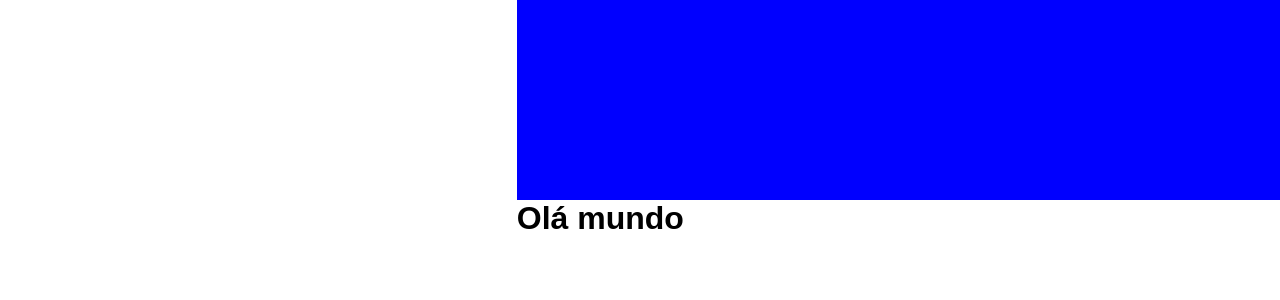
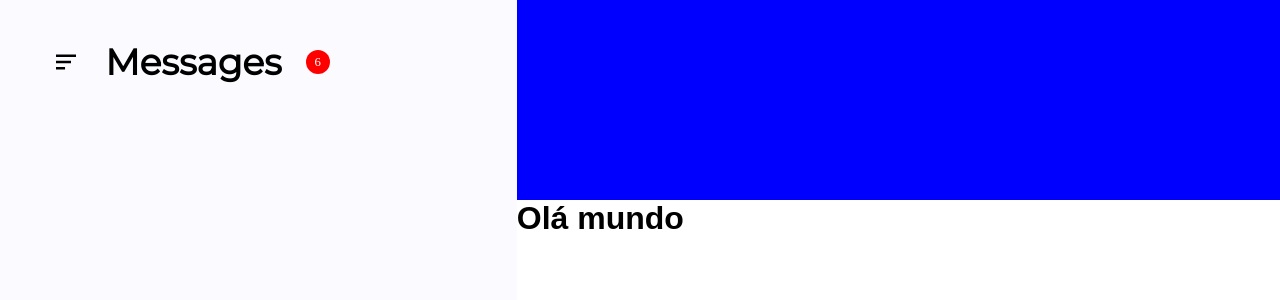
Before and after one commit to MatheusGomesRocha/chat-next, a Next.js app: page / in a window 1280 px wide. Shown: the top 300 px of the page. Built offline with nearby package versions, Linux system fonts and the light colour scheme.

Commit message:
Criando file _document para importar font MontSerrat + fazendo Header do Chats Component

```diff
--- a/package.json
+++ b/package.json
@@ -13,6 +13,7 @@
     "next": "10.2.3",
     "react": "17.0.2",
     "react-dom": "17.0.2",
+    "react-icons": "^4.2.0",
     "sass": "^1.34.1",
     "typescript": "^4.3.2"
   }
--- a/src/components/Chats/index.tsx
+++ b/src/components/Chats/index.tsx
@@ -1,10 +1,17 @@
 import styles from './styles.module.scss';
+import { BiMenuAltLeft } from 'react-icons/bi';
 
 export default function Chats() {
     return(
         <div className={styles.container}>
             <div className={styles.header}>
+                <BiMenuAltLeft color="#000" size={30} />
 
+                <h2>Messages</h2>
+
+                <div className={styles.messageNotRead}>
+                    <span>6</span>
+                </div>
             </div>
         </div>
     )
--- a/src/components/Chats/styles.module.scss
+++ b/src/components/Chats/styles.module.scss
@@ -1,4 +1,37 @@
 .container {
   width: 32.3rem;
   height: 100vh;
+  padding: 0 3.2rem;
+  background-color: #fbfaff;
+
+  .header {
+    display: flex;
+    flex-direction: row;
+    align-items: center;
+    margin-top: 2.5rem;
+    width: auto;
+
+    h2 {
+      font-size: 2.25rem;
+      margin-left: 1.5rem;
+      font-family: "Montserrat", sans-serif;
+      font-weight: bold;
+    }
+
+    .messageNotRead {
+      background-color: var(--red);
+      display: flex;
+      align-items: center;
+      justify-content: center;
+      width: 1.5rem;
+      height: 1.5rem;
+      border-radius: 20px;
+      margin-left: 1.5rem;
+
+      span {
+        color: var(--white);
+        font-size: 0.8rem;
+      }
+    }
+  }
 }
--- /dev/null
+++ b/src/pages/_document.tsx
@@ -0,0 +1,21 @@
+import Document, { Html, Head, Main, NextScript } from 'next/document';
+
+export default class MyDocument extends Document {
+    render() {
+        return(
+            <Html>
+                <Head>
+                    <link rel="preconnect" href="https://fonts.gstatic.com" />
+                    <link href="https://fonts.googleapis.com/css2?family=Montserrat&display=swap" rel="stylesheet" />
+
+                    <link rel="shorcut icon" href="/favicon.png" type="image/png" />
+                </Head>
+
+                <body>
+                    <Main />
+                    <NextScript />
+                </body>
+            </Html>
+        );
+    }
+}
--- a/src/styles/globals.scss
+++ b/src/styles/globals.scss
@@ -8,12 +8,11 @@ html,
 body {
   padding: 0;
   margin: 0;
-  font-family: -apple-system, BlinkMacSystemFont, Segoe UI, Roboto, Oxygen,
-    Ubuntu, Cantarell, Fira Sans, Droid Sans, Helvetica Neue, sans-serif;
 }
 
 :root {
   --white: #fff;
+  --input: #efebff;
   --gray-200: #b2b2b2;
   --gray-500: #e5e5e5;
   --red: #ff0000;
```
Also changed, not shown: 1 other file (tests, documents, lock files or other folders).
